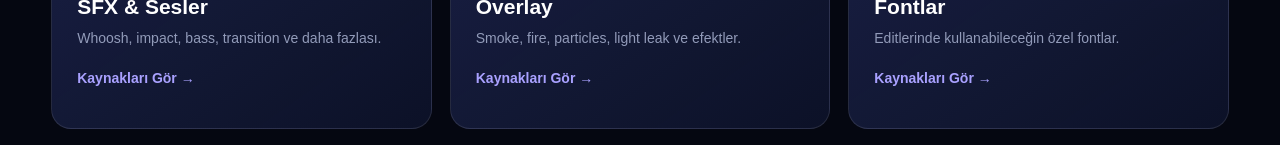
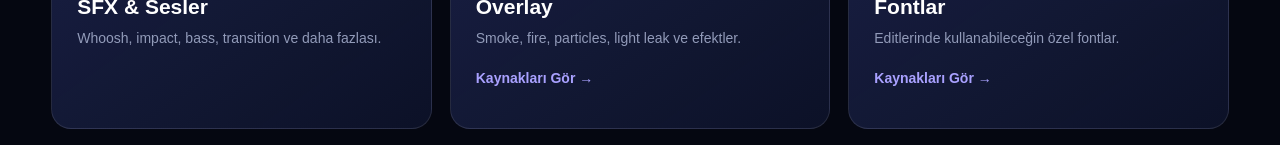
Before and after one commit to patroneditlo-eng/patron-edit, a React (Vite) app: page / in a window 1280 px wide. Shown: the part 787-932 px from the top of the page. Built offline with nearby package versions, Linux system fonts and the light colour scheme; no server answers.

Commit message:
Remove SFX kaynaklar link

```diff
--- a/src/App.jsx
+++ b/src/App.jsx
@@ -120,7 +120,6 @@ function Home() {
               <div className="resource-icon">🔊</div>
               <h3>SFX & Sesler</h3>
               <p>Whoosh, impact, bass, transition ve daha fazlası.</p>
-              <a href="/sfx">Kaynakları Gör →</a>
             </div>
 
             <div className="resource-card">
```
